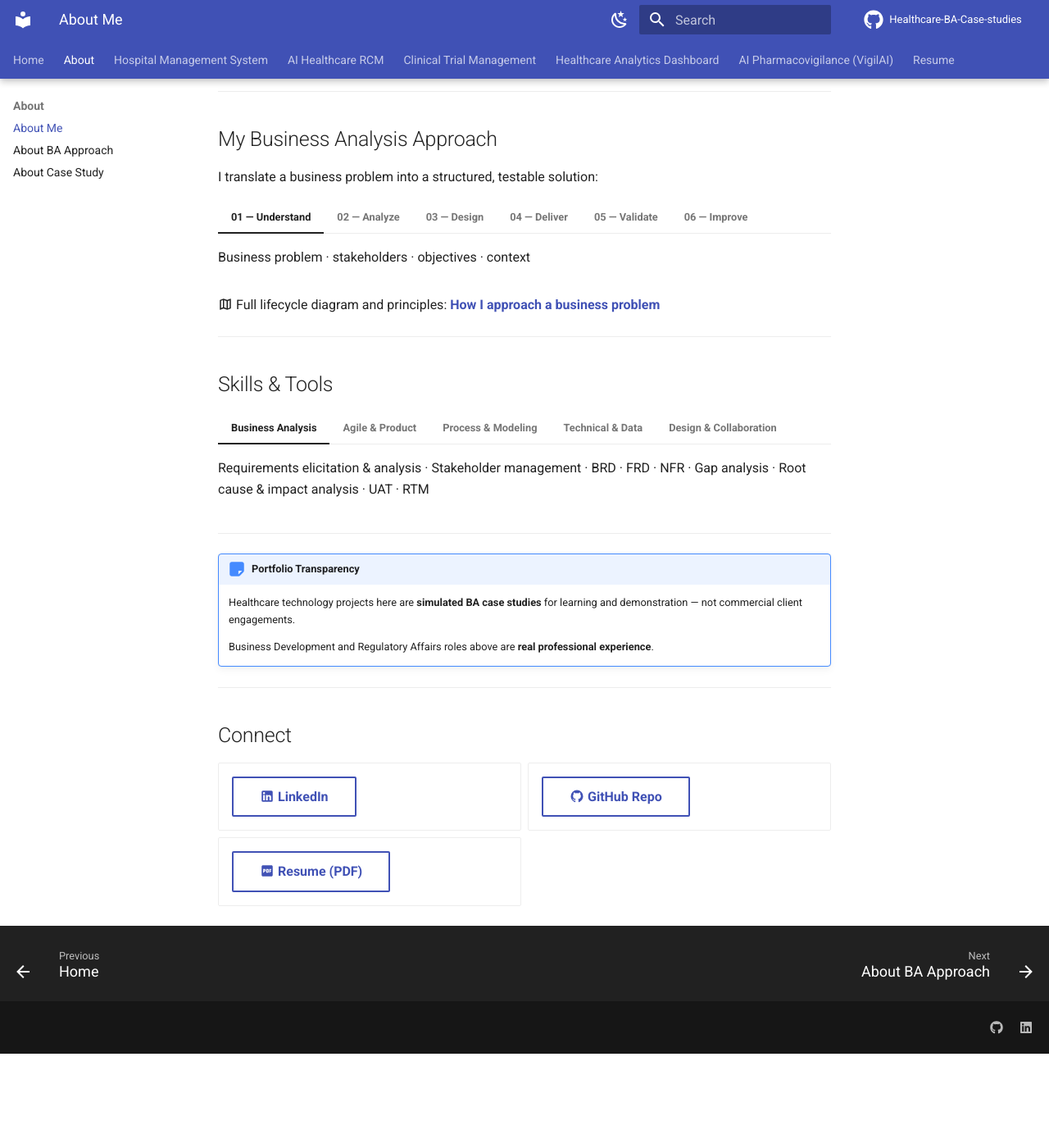
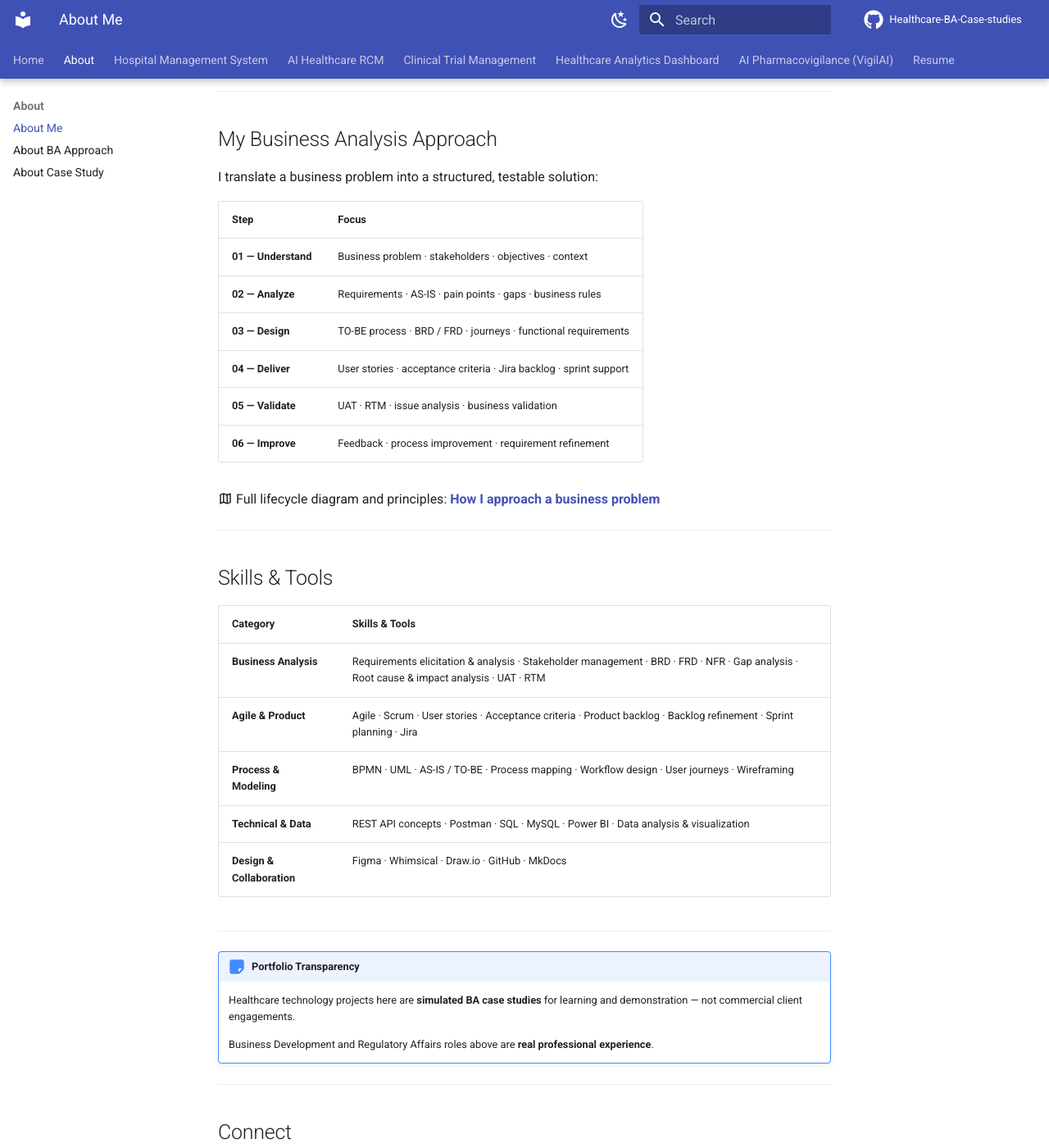
Before and after one commit to tsrajpurohit/healthcare-ba-ai-portfolio-, an MkDocs documentation site: the page built from docs/about.md, in a window 1280 px wide and 1400 px high, scrolled down 2542 px. Shown: the whole window at 82% size. Built offline with MkDocs 1.6.1 and Material for MkDocs 9.7.7, drawn with Linux system fonts in a browser that asks for light colours; comment, search, counter and statistics services are not loaded; before the commit the page ends 3827 px from its top, so only the background shows below that.

Commit message:
Update about.md

```diff
--- a/docs/about.md
+++ b/docs/about.md
@@ -109,29 +109,14 @@
 
 I translate a business problem into a structured, testable solution:
 
-=== "01 — Understand"
-
-    Business problem · stakeholders · objectives · context
-
-=== "02 — Analyze"
-
-    Requirements · AS-IS · pain points · gaps · business rules
-
-=== "03 — Design"
-
-    TO-BE process · BRD / FRD · journeys · functional requirements
-
-=== "04 — Deliver"
-
-    User stories · acceptance criteria · Jira backlog · sprint support
-
-=== "05 — Validate"
-
-    UAT · RTM · issue analysis · business validation
-
-=== "06 — Improve"
-
-    Feedback · process improvement · requirement refinement
+| Step | Focus |
+|---|---|
+| **01 — Understand** | Business problem · stakeholders · objectives · context |
+| **02 — Analyze** | Requirements · AS-IS · pain points · gaps · business rules |
+| **03 — Design** | TO-BE process · BRD / FRD · journeys · functional requirements |
+| **04 — Deliver** | User stories · acceptance criteria · Jira backlog · sprint support |
+| **05 — Validate** | UAT · RTM · issue analysis · business validation |
+| **06 — Improve** | Feedback · process improvement · requirement refinement |
 
 :material-map-outline: Full lifecycle diagram and principles: **[How I approach a business problem](ba-approach.md)**
 
@@ -139,25 +124,13 @@ I translate a business problem into a structured, testable solution:
 
 ## Skills & Tools
 
-=== "Business Analysis"
-
-    Requirements elicitation & analysis · Stakeholder management · BRD · FRD · NFR · Gap analysis · Root cause & impact analysis · UAT · RTM
-
-=== "Agile & Product"
-
-    Agile · Scrum · User stories · Acceptance criteria · Product backlog · Backlog refinement · Sprint planning · Jira
-
-=== "Process & Modeling"
-
-    BPMN · UML · AS-IS / TO-BE · Process mapping · Workflow design · User journeys · Wireframing
-
-=== "Technical & Data"
-
-    REST API concepts · Postman · SQL · MySQL · Power BI · Data analysis & visualization
-
-=== "Design & Collaboration"
-
-    Figma · Whimsical · Draw.io · GitHub · MkDocs
+| Category | Skills & Tools |
+|---|---|
+| **Business Analysis** | Requirements elicitation & analysis · Stakeholder management · BRD · FRD · NFR · Gap analysis · Root cause & impact analysis · UAT · RTM |
+| **Agile & Product** | Agile · Scrum · User stories · Acceptance criteria · Product backlog · Backlog refinement · Sprint planning · Jira |
+| **Process & Modeling** | BPMN · UML · AS-IS / TO-BE · Process mapping · Workflow design · User journeys · Wireframing |
+| **Technical & Data** | REST API concepts · Postman · SQL · MySQL · Power BI · Data analysis & visualization |
+| **Design & Collaboration** | Figma · Whimsical · Draw.io · GitHub · MkDocs |
 
 ---
 
```
